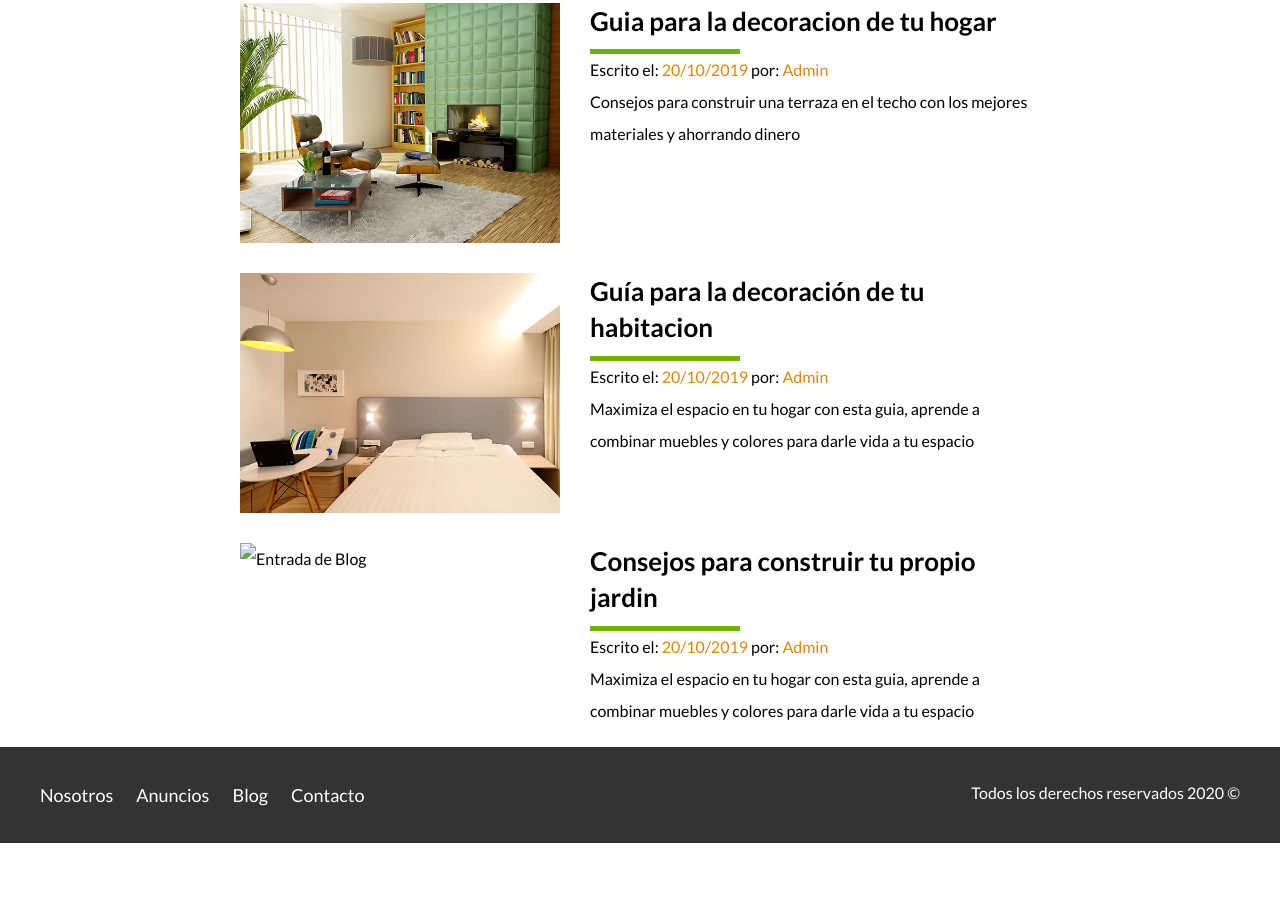
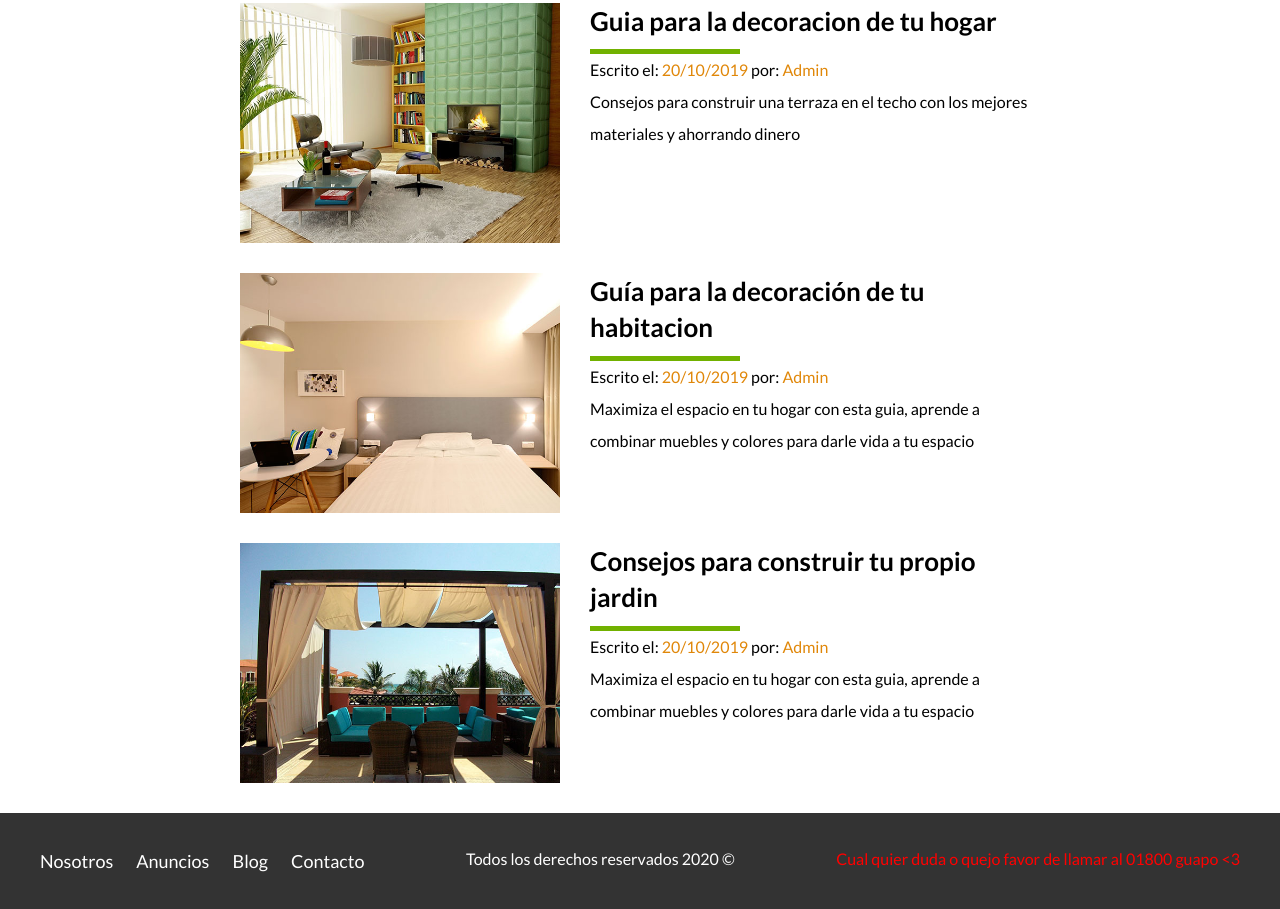
Before and after one commit to AlejandroCuriel/Bienes-Raices, a plain HTML site: page blog.html in a window 1280 px wide. Shown: the part 798-1707 px from the top of the page. Before the commit the page ends 1641 px from the top, so only its background shows below. Drawn offline with Linux system fonts and the light colour scheme.

Commit message:
se añadio una madre en el footer todo culero color rojo

```diff
--- a/blog.html
+++ b/blog.html
@@ -92,7 +92,7 @@
 
         <article class="entrada-blog">
             <div class="imagen">
-                <img src="img/blog5.jpg" alt="Entrada de Blog">
+                <img src="img/blog1.jpg" alt="Entrada de Blog">
             </div>
             <div class="texto-entrada">
                 <a href="entrada.html">
@@ -115,6 +115,7 @@
                 <a href="contacto.html">Contacto</a>
             </nav>
             <p class="copyright">Todos los derechos reservados 2020 &copy;</p>
+        <p>Cual quier duda o quejo favor de llamar al 01800 guapo <3 </p>
         </footer>
     </div>
 
--- a/css/styles.css
+++ b/css/styles.css
@@ -349,6 +349,9 @@ margin-bottom: 0;
         display: block;
     }
 }
+footer p:last-of-type{
+    color: red;
+}
 .copyright{
     margin: 0;
     color: #ffffff;
```
